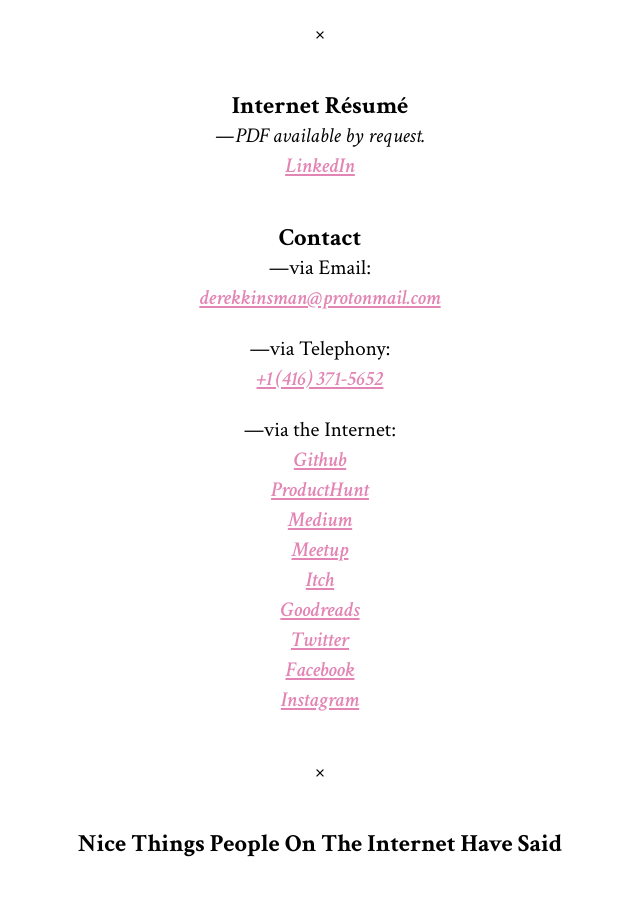
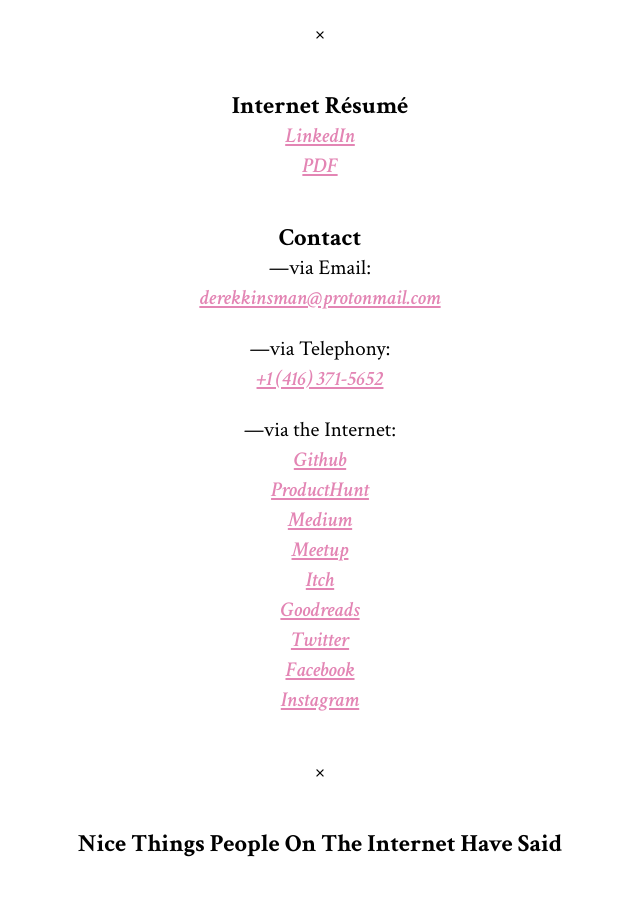
Before and after one commit to derekkinsman/derekkinsman-web, a Next.js app: page / in a window 1280 px wide. Shown: the part 1480-2385 px from the top of the page, without its empty margins (320-960 px from the left). Built offline with nearby package versions, Linux system fonts and the light colour scheme.

Commit message:
Adding PDF resume to site.

```diff
--- a/components/contact.js
+++ b/components/contact.js
@@ -39,16 +39,16 @@ const links = [
 const Contact = () => (
   <section>
     <h3>Internet Résumé</h3>
-    <h4><span className="italics">—PDF available by request.</span></h4>
+    {/* <h4><span className="italics">—PDF available by request.</span></h4> */}
     <ul>
       {resume.map(({ key, href, label }) => (
         <li key={key}>
           <a href={href}>{label}</a>
         </li>
       ))}
-      {/* <li>
+      <li>
         <a href="/resume_derekkinsman_2019.pdf">PDF</a>
-      </li> */}
+      </li>
     </ul>
 
     <h3>Contact</h3>
```
Also changed, not shown: 1 other file (tests, documents, lock files or other folders).
